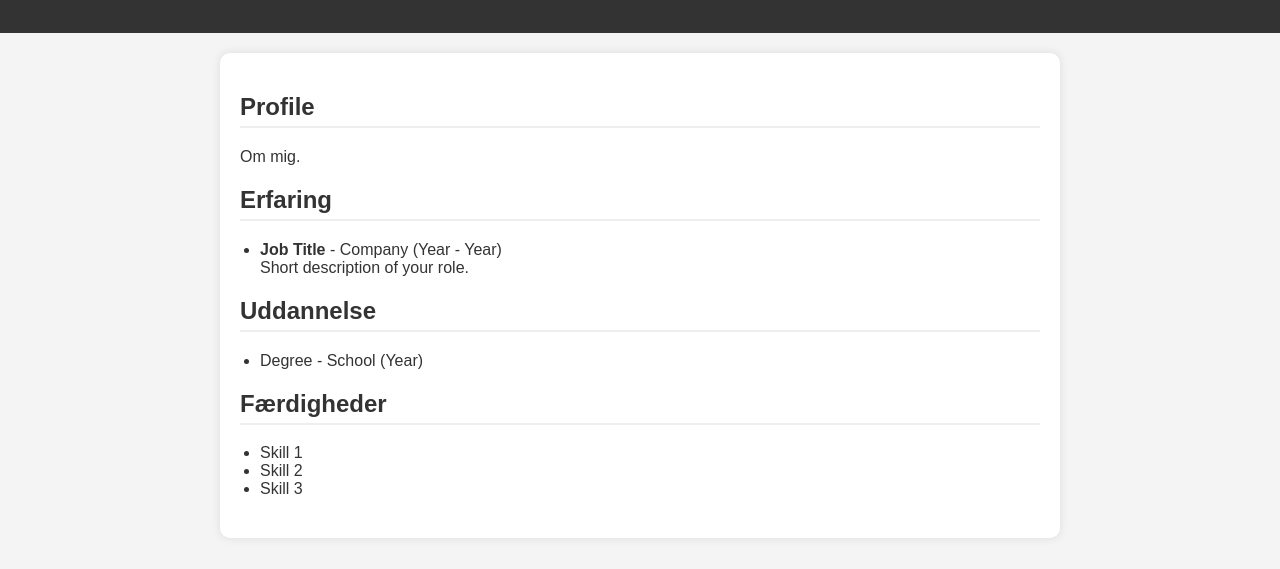
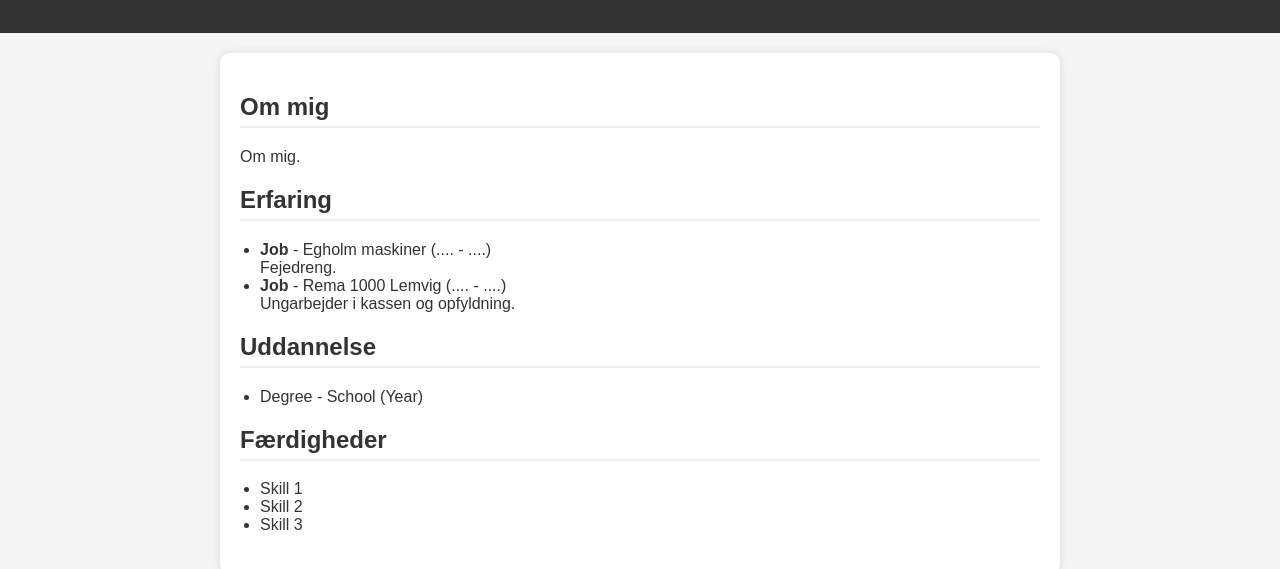
Before and after one commit to niko927c/CV, a plain HTML site: page index.html in a window 1280 px wide. Shown: the part 121-690 px from the top of the page. Drawn offline with Linux system fonts and the light colour scheme.

Commit message:
Update index.html

```diff
--- a/index.html
+++ b/index.html
@@ -47,14 +47,15 @@
 <div class="container">
 
   <div class="section">
-    <h2>Profile</h2>
+    <h2>Om mig</h2>
     <p>Om mig.</p>
   </div>
 
   <div class="section">
     <h2>Erfaring</h2>
     <ul>
-      <li><strong>Job Title</strong> - Company (Year - Year)<br>Short description of your role.</li>
+      <li><strong>Job</strong> - Egholm maskiner (.... - ....)<br>Fejedreng.</li>
+      <li><strong>Job</strong> - Rema 1000 Lemvig (.... - ....)<br>Ungarbejder i kassen og opfyldning.</li>
     </ul>
   </div>
 
```
